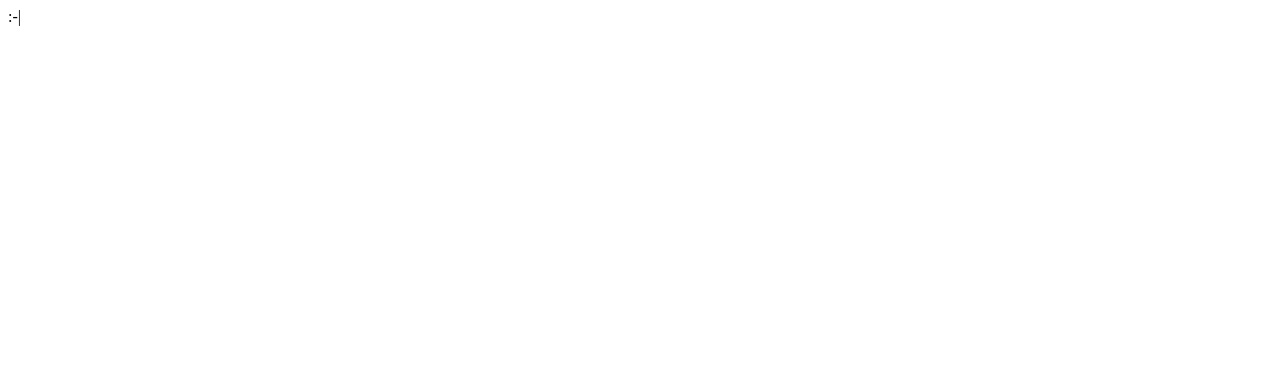
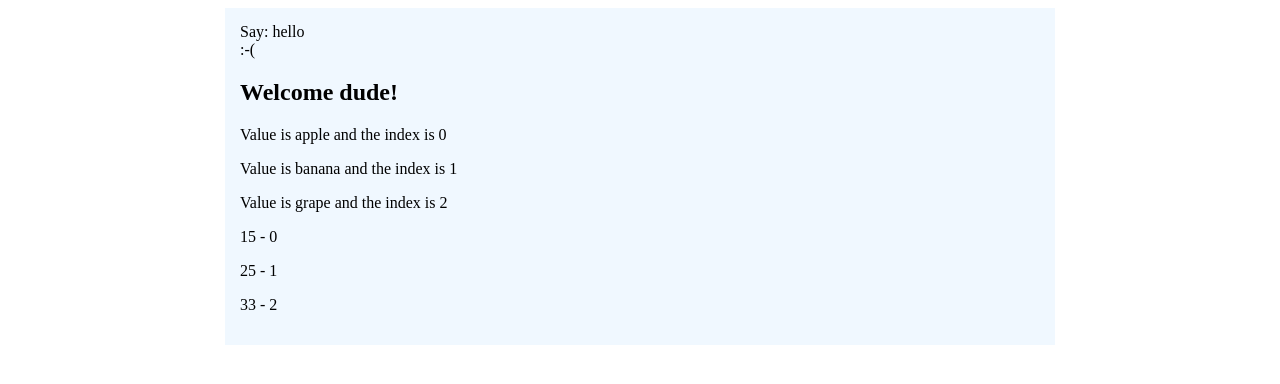
Before and after one commit to sumeshmon/svelte, a SvelteKit app in the folder playground-svlte/: page / in a window 1280 px wide. Shown: the top 384 px of the page. Built offline with nearby package versions, Linux system fonts and the light colour scheme.

Commit message:
templating

```diff
--- a/playground-svlte/src/routes/+page.svelte
+++ b/playground-svlte/src/routes/+page.svelte
@@ -1,5 +1,39 @@
 <script>
-    import FaceComponent from "./face/FaceComponent.svelte";
+  import Container from "./components/Container.svelte";
+  import FaceComponent from "./components/FaceComponent.svelte";
+  let say = "hi";
+  setTimeout(() => {
+    say = "hello";
+  }, 2000);
+
+  let isLogged = false;
+  setTimeout(() => {
+    isLogged = true;
+  }, 3000);
+
+  const fruits = ["apple", "banana", "grape"];
+  function logValue(value, index) {
+    console.log(`value is ${value} and the position of the array is ${index}`);
+    return null;
+  }
 </script>
 
-<FaceComponent index={1} />
+<Container>
+  <div>Say: {say}</div>
+
+  <FaceComponent index={2} />
+
+  {#if isLogged}
+    <h2>Welcome dude!</h2>
+  {:else}
+    <h2>Please login</h2>
+  {/if}
+
+  {#each fruits as value, index}
+    <p>Value is {value} and the index is {index}</p>
+  {/each}
+
+  {#each [15,25,33] as value,index }
+    <p>{value}  <span> - </span>   {index}</p>
+  {/each}
+</Container>
--- /dev/null
+++ b/playground-svlte/src/routes/components/Container.svelte
@@ -0,0 +1,11 @@
+<div class="container">
+    <slot></slot>
+</div>
+<style>
+    .container{
+        width: 800px;
+        margin: 0 auto;
+        background-color: aliceblue;
+        padding: 15px;
+    }
+</style>
--- a/playground-svlte/src/routes/face/FaceComponent.svelte
+++ b/playground-svlte/src/routes/components/FaceComponent.svelte
@@ -1,6 +1,6 @@
 <script>
     export let index = 2;
-    export let faceList = [':-)', ':-|', ':-(']
+    let faceList = [':-)', ':-|', ':-(']
 </script>
 
 <div>{faceList[index]}</div>
```
Also changed, not shown: 1 other file (tests, documents, lock files or other folders).
